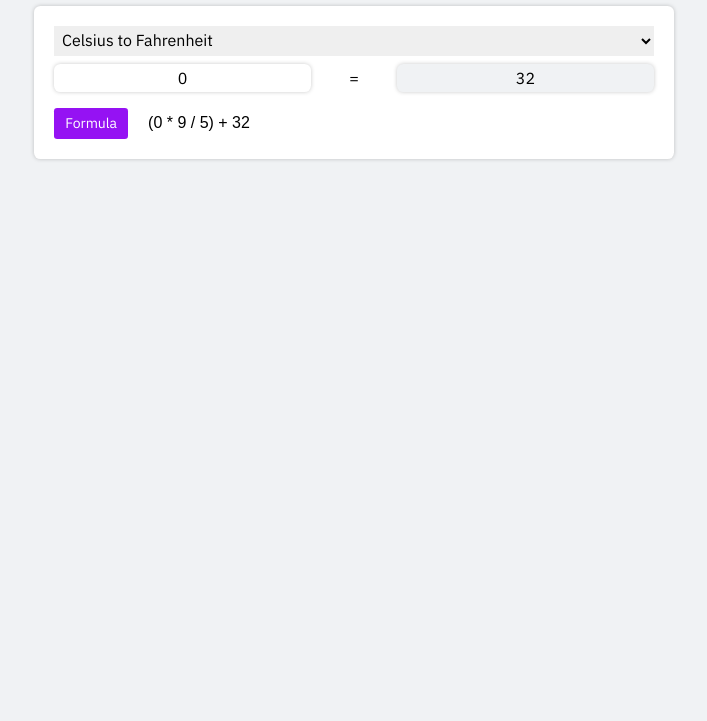
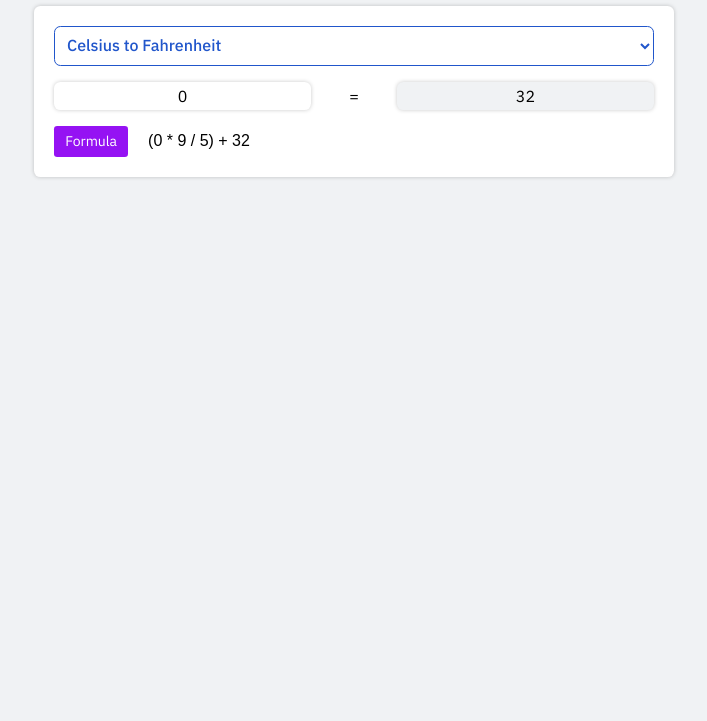
Before and after one commit to adducjpcole/itc, a website: page public/conversion/index.html in a window 1280 px wide. Shown: the part 79-800 px from the top of the page, without its empty margins (286-993 px from the left). Drawn offline with Linux system fonts and the light colour scheme; a web font is replaced by a local one.

Commit message:
refactor: edit conversion & factorial... style

```diff
--- a/public/conversion/index.html
+++ b/public/conversion/index.html
@@ -19,7 +19,7 @@
       <h1>Unit Converter</h1>
 
       <form class="card">
-        <select id="formula" name="formula" class="text-m p-1">
+        <select id="formula" name="formula" class="text-m p-2 mb-2 button--alt">
           <optgroup label="Temperature">
             <option value="( %d * 9 / 5 ) + 32">Celsius to Fahrenheit</option>
             <option value="( %d - 32 ) * 5 / 9">Fahrenheit to Celsius</option>
```
Also changed, not shown: public/factorial-sum-and-average/index.html (+1 -1 lines).
